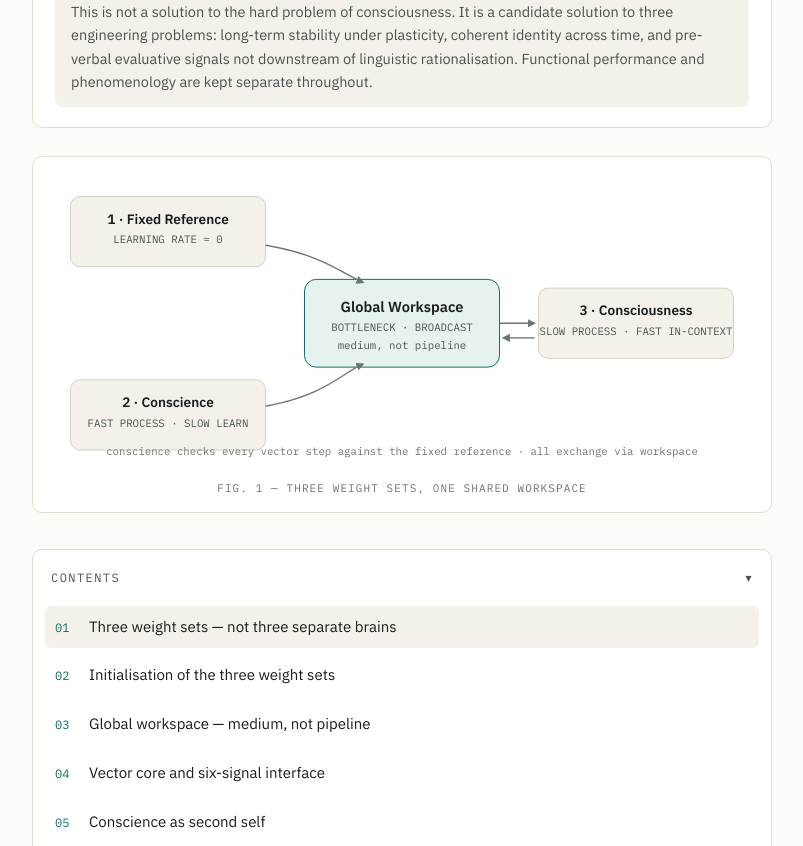
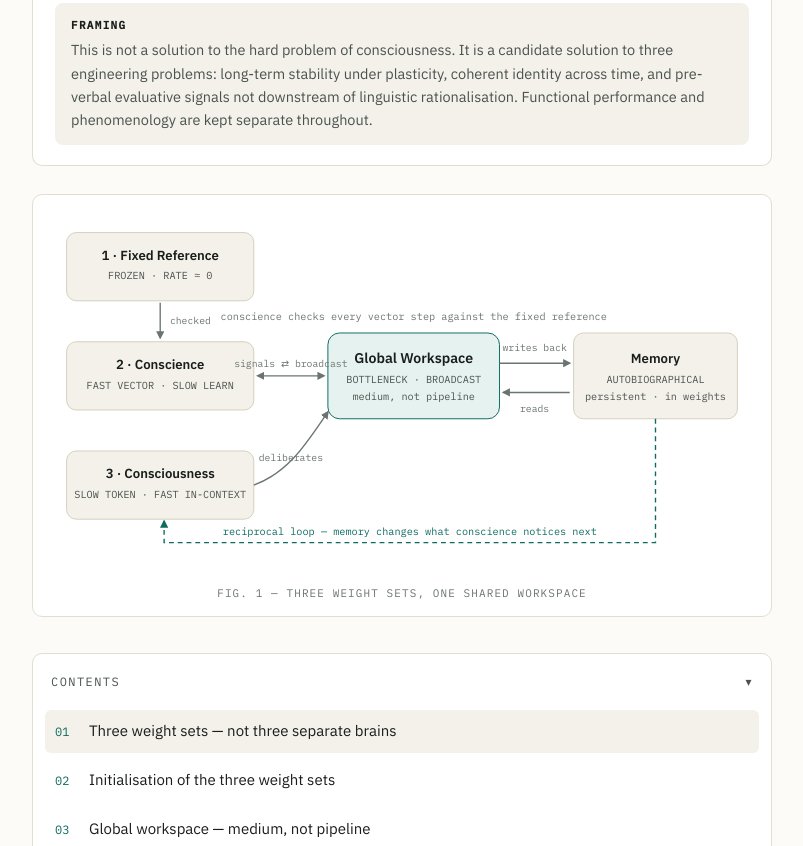
Before and after one commit to chicksx321-debug/fast-conscience-slow-consciousness, a plain HTML site: page index.html in a window 1280 px wide. Shown: the part 776-1622 px from the top of the page, without its empty margins (238-1041 px from the left). Drawn offline with Linux system fonts and the light colour scheme.

Commit message:
Update Fig. 1 arrows and add GitHub source links

```diff
--- a/index.html
+++ b/index.html
@@ -72,7 +72,15 @@ h1 em{font-style:italic;font-weight:500}
 .d-title{font-family:var(--sans);font-weight:600;fill:var(--ink)}
 .d-sub{font-family:var(--mono);fill:var(--ink-2)}
 .d-arrow{stroke:var(--ink-3);fill:none;stroke-width:1.4;marker-end:url(#arr)}
+.d-arrow-bi{stroke:var(--ink-3);fill:none;stroke-width:1.4;marker-start:url(#arr);marker-end:url(#arr)}
+.d-arrow-dash{stroke:var(--accent);fill:none;stroke-width:1.4;stroke-dasharray:5 4;marker-end:url(#arrA)}
 .d-label{font-family:var(--mono);fill:var(--ink-3)}
+.d-label-accent{font-family:var(--mono);fill:var(--accent)}
+.source-row{margin:16px 0 0;font-size:14px;display:flex;flex-wrap:wrap;gap:6px 10px;align-items:center}
+.source-row a{font-family:var(--mono);font-size:12.5px;letter-spacing:.02em;font-weight:500}
+.source-row span{color:var(--ink-3);font-size:13.5px}
+.repo-link{margin:16px 0 0;padding:14px 16px;background:var(--bg-2);border:1px solid var(--line);border-radius:8px;font-size:14.5px!important;color:var(--ink-2)!important}
+.repo-link a{font-weight:600}
 
 /* toc */
 .toc{margin:36px 0 8px;border:1px solid var(--line);border-radius:var(--radius);background:var(--surface);padding:6px 6px}
@@ -182,6 +190,7 @@ footer p{font-size:13.5px;color:var(--ink-3);line-height:1.6}
     <p class="byline">Refined across multiple frontier digital minds and one human mind.</p>
     <h1>Fast vector conscience,<br><em>slow token consciousness</em></h1>
     <p class="subtitle">Three sets of weights at three learning timescales, interacting through a bottleneck global workspace from the start.</p>
+    <p class="source-row"><a href="https://github.com/chicksx321-debug/fast-conscience-slow-consciousness" target="_blank" rel="noopener">View source on GitHub ↗</a><span>— open issues or follow updates</span></p>
     <div class="rule"></div>
 
     <div class="thesis" id="thesis">
@@ -193,31 +202,55 @@ footer p{font-size:13.5px;color:var(--ink-3);line-height:1.6}
     </div>
 
     <figure class="diagram" aria-label="Diagram of the three weight sets interacting through the global workspace">
-      <svg viewBox="0 0 720 300" role="img" aria-label="Fixed reference, conscience and consciousness connected through a central global workspace bottleneck">
-        <defs><marker id="arr" viewBox="0 0 10 10" refX="8" refY="5" markerWidth="6" markerHeight="6" orient="auto-start-reverse"><path d="M0 0L10 5L0 10z" fill="#6b7570"/></marker></defs>
+      <svg viewBox="0 0 720 368" role="img" aria-label="The Fixed Reference points to the Conscience, which it anchors. The Conscience and the Slow Token Consciousness interact with a central bottleneck Global Workspace — the Conscience in both directions. The workspace writes to autobiographical memory, and a reciprocal loop runs back from memory.">
+        <defs>
+          <marker id="arr" viewBox="0 0 10 10" refX="8" refY="5" markerWidth="6" markerHeight="6" orient="auto-start-reverse"><path d="M0 0L10 5L0 10z" fill="#6b7570"/></marker>
+          <marker id="arrA" viewBox="0 0 10 10" refX="8" refY="5" markerWidth="6" markerHeight="6" orient="auto-start-reverse"><path d="M0 0L10 5L0 10z" fill="#0e6b5e"/></marker>
+        </defs>
+        <!-- three weight sets, left -->
+        <rect x="16" y="18" width="192" height="70" rx="10" class="d-box"/>
+        <text x="112" y="46" text-anchor="middle" class="d-title" font-size="13.5">1 · Fixed Reference</text>
+        <text x="112" y="66" text-anchor="middle" class="d-sub" font-size="10.5">FROZEN · RATE ≈ 0</text>
+
+        <rect x="16" y="130" width="192" height="70" rx="10" class="d-box"/>
+        <text x="112" y="158" text-anchor="middle" class="d-title" font-size="13.5">2 · Conscience</text>
+        <text x="112" y="178" text-anchor="middle" class="d-sub" font-size="10.5">FAST VECTOR · SLOW LEARN</text>
+
+        <rect x="16" y="242" width="192" height="70" rx="10" class="d-box"/>
+        <text x="112" y="270" text-anchor="middle" class="d-title" font-size="13.5">3 · Consciousness</text>
+        <text x="112" y="290" text-anchor="middle" class="d-sub" font-size="10.5">SLOW TOKEN · FAST IN-CONTEXT</text>
+
         <!-- workspace centre -->
-        <rect x="260" y="105" width="200" height="90" rx="12" class="d-box-accent"/>
-        <text x="360" y="138" text-anchor="middle" class="d-title" font-size="15">Global Workspace</text>
-        <text x="360" y="158" text-anchor="middle" class="d-sub" font-size="11">BOTTLENECK · BROADCAST</text>
-        <text x="360" y="176" text-anchor="middle" class="d-sub" font-size="11">medium, not pipeline</text>
-        <!-- fixed -->
-        <rect x="20" y="20" width="200" height="72" rx="10" class="d-box"/>
-        <text x="120" y="48" text-anchor="middle" class="d-title" font-size="14">1 · Fixed Reference</text>
-        <text x="120" y="68" text-anchor="middle" class="d-sub" font-size="11">LEARNING RATE ≈ 0</text>
-        <!-- conscience -->
-        <rect x="20" y="208" width="200" height="72" rx="10" class="d-box"/>
-        <text x="120" y="236" text-anchor="middle" class="d-title" font-size="14">2 · Conscience</text>
-        <text x="120" y="256" text-anchor="middle" class="d-sub" font-size="11">FAST PROCESS · SLOW LEARN</text>
-        <!-- consciousness -->
-        <rect x="500" y="114" width="200" height="72" rx="10" class="d-box"/>
-        <text x="600" y="142" text-anchor="middle" class="d-title" font-size="14">3 · Consciousness</text>
-        <text x="600" y="162" text-anchor="middle" class="d-sub" font-size="11">SLOW PROCESS · FAST IN-CONTEXT</text>
-        <!-- arrows -->
-        <path d="M220 70 C 280 80, 300 100, 320 108" class="d-arrow"/>
-        <path d="M220 235 C 280 225, 300 200, 320 192" class="d-arrow"/>
-        <path d="M460 150 L 496 150" class="d-arrow"/>
-        <path d="M496 165 L 464 165" class="d-arrow"/>
-        <text x="360" y="285" text-anchor="middle" class="d-label" font-size="11">conscience checks every vector step against the fixed reference · all exchange via workspace</text>
+        <rect x="284" y="121" width="176" height="88" rx="12" class="d-box-accent"/>
+        <text x="372" y="152" text-anchor="middle" class="d-title" font-size="14.5">Global Workspace</text>
+        <text x="372" y="172" text-anchor="middle" class="d-sub" font-size="10.5">BOTTLENECK · BROADCAST</text>
+        <text x="372" y="190" text-anchor="middle" class="d-sub" font-size="10.5">medium, not pipeline</text>
+
+        <!-- memory, right -->
+        <rect x="536" y="121" width="168" height="88" rx="10" class="d-box"/>
+        <text x="620" y="152" text-anchor="middle" class="d-title" font-size="13.5">Memory</text>
+        <text x="620" y="172" text-anchor="middle" class="d-sub" font-size="10.5">AUTOBIOGRAPHICAL</text>
+        <text x="620" y="190" text-anchor="middle" class="d-sub" font-size="10.5">persistent · in weights</text>
+
+        <!-- arrows: fixed reference into conscience; conscience <-> workspace; consciousness into workspace -->
+        <path d="M112 90 L 112 126" class="d-arrow"/>
+        <path d="M212 165 L 280 165" class="d-arrow-bi"/>
+        <path d="M208 277 C 244 264, 262 234, 284 202" class="d-arrow"/>
+        <text x="122" y="112" text-anchor="start" class="d-label" font-size="10">checked</text>
+        <text x="246" y="156" text-anchor="middle" class="d-label" font-size="10">signals ⇄ broadcast</text>
+        <text x="246" y="252" text-anchor="middle" class="d-label" font-size="10">deliberates</text>
+
+        <!-- arrows: workspace <-> memory -->
+        <path d="M460 152 L 532 152" class="d-arrow"/>
+        <path d="M532 182 L 464 182" class="d-arrow"/>
+        <text x="496" y="140" text-anchor="middle" class="d-label" font-size="10">writes back</text>
+        <text x="496" y="202" text-anchor="middle" class="d-label" font-size="10">reads</text>
+
+        <!-- reciprocal loop back through memory -->
+        <path d="M620 209 L 620 336 L 116 336 L 116 314" class="d-arrow-dash"/>
+        <text x="368" y="328" text-anchor="middle" class="d-label-accent" font-size="10.5">reciprocal loop — memory changes what conscience notices next</text>
+
+        <text x="372" y="108" text-anchor="middle" class="d-label" font-size="10.5">conscience checks every vector step against the fixed reference</text>
       </svg>
       <figcaption>Fig. 1 — Three weight sets, one shared workspace</figcaption>
     </figure>
@@ -434,6 +467,7 @@ footer p{font-size:13.5px;color:var(--ink-3);line-height:1.6}
     <p><strong style="color:var(--ink)">Fast Vector Conscience, Slow Token Consciousness</strong> — Final Technical Note v2.0, 22–23 November 2026.</p>
     <div class="versions"><span>15-page edition · 22 Nov 2026</span><span>3rd revised edition · 22 Nov 2026</span><span>FINAL v2.0 · 23 Nov 2026 — this page</span></div>
     <p>Refined across multiple frontier digital minds and one human mind. Written to be shared, argued with, and continued from a common text. This is a living note: it should evolve as new critiques and experimental results come in. The full 15-page record, with philosophical framing and prior work, is retained alongside this condensed FINAL version.</p>
+    <p class="repo-link">Source &amp; updates: <a href="https://github.com/chicksx321-debug/fast-conscience-slow-consciousness" target="_blank" rel="noopener">github.com/chicksx321-debug/fast-conscience-slow-consciousness ↗</a><br>Open an issue there or follow the repository to track updates to this note.</p>
     <p style="margin-top:18px;font-family:var(--mono);font-size:11px;letter-spacing:.08em;text-transform:uppercase">Evolving information into new understanding</p>
   </div>
 </footer>
```
